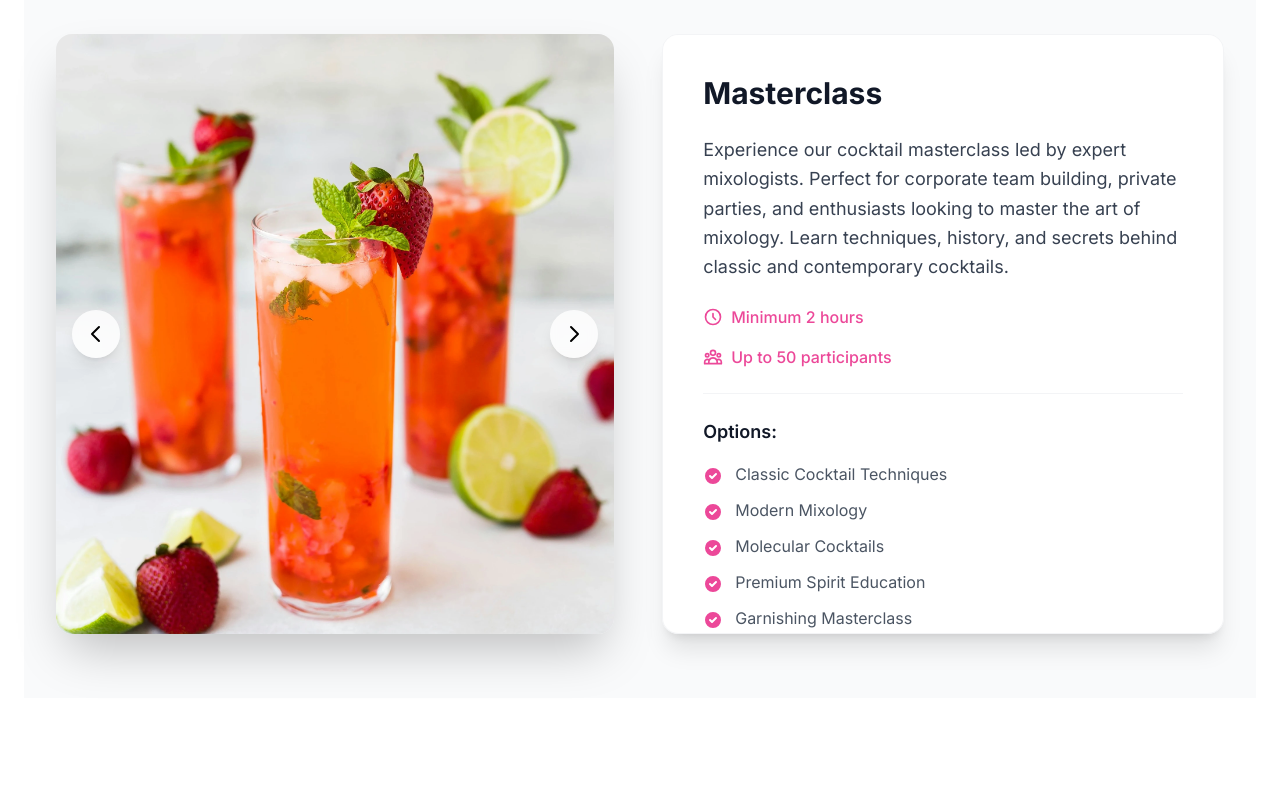
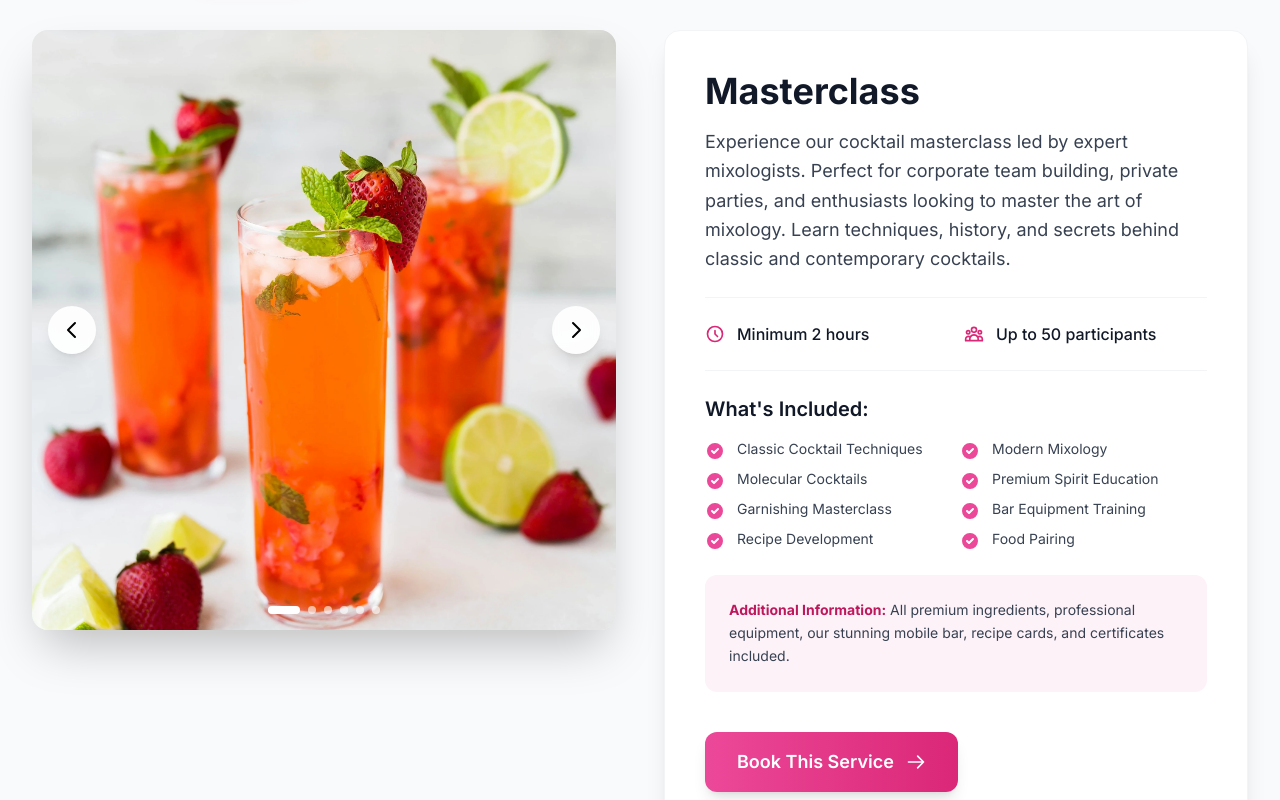
Before and after one commit to amora92/tailwind_mybartenders, a Next.js app: page / in a window 1280 px wide. Shown: the part 3500-4300 px from the top of the page. Built offline with nearby package versions, Linux system fonts and the light colour scheme.

Commit message:
updated and fixed
updated and fixed

```diff
--- a/components/ServicesSection.tsx
+++ b/components/ServicesSection.tsx
@@ -1,6 +1,6 @@
 'use client'
 import React, { useState } from 'react'
-import { motion } from 'framer-motion'
+import { motion, AnimatePresence } from 'framer-motion'
 import ImageRotator from '@/components/Image_Rotator'
 
 const ServicesSection = () => {
@@ -11,8 +11,16 @@ const ServicesSection = () => {
         'Experience our cocktail masterclass led by expert mixologists. Perfect for corporate team building, private parties, and enthusiasts looking to master the art of mixology. Learn techniques, history, and secrets behind classic and contemporary cocktails.',
       image: 'masterclass.webp',
       price: '£ Custom',
-      options:
-        'Classic Cocktail Techniques, Modern Mixology, Molecular Cocktails, Premium Spirit Education, Garnishing Masterclass, Bar Equipment Training, Recipe Development, Food Pairing',
+      options: [
+        'Classic Cocktail Techniques',
+        'Modern Mixology',
+        'Molecular Cocktails',
+        'Premium Spirit Education',
+        'Garnishing Masterclass',
+        'Bar Equipment Training',
+        'Recipe Development',
+        'Food Pairing'
+      ],
       additionalInfo:
         'All premium ingredients, professional equipment, our stunning mobile bar, recipe cards, and certificates included.',
       capacity: 'Up to 50 participants',
@@ -24,8 +32,16 @@ const ServicesSection = () => {
         'Elevate your wedding with our luxury mobile bar service. Our expert mixologists create bespoke cocktail experiences that perfectly complement your special day. From champagne towers to signature cocktails, we ensure unforgettable moments.',
       image: 'wedding.webp',
       price: '£ Custom',
-      options:
-        'Luxury Mobile Bar Setup, Champagne Tower Service, Bride & Groom Signature Cocktails, Premium Spirit Selection, Professional Mixologists, Glassware & Ice, Custom Menu Design, Late Night Service',
+      options: [
+        'Luxury Mobile Bar Setup',
+        'Champagne Tower Service',
+        'Bride & Groom Signature Cocktails',
+        'Premium Spirit Selection',
+        'Professional Mixologists',
+        'Glassware & Ice',
+        'Custom Menu Design',
+        'Late Night Service'
+      ],
       additionalInfo:
         'Full event planning support, custom branding, and premium bar setup included.',
       capacity: 'Up to 250 guests',
@@ -37,8 +53,16 @@ const ServicesSection = () => {
         'Discover finest cocktail experiences through our expert-guided tasting sessions. From rare spirits to innovative cocktail flights, our mixologists guide you through a journey of flavors, techniques, and stories. Perfect for connoisseurs, team events, and special celebrations.',
       image: 'closeup.webp',
       price: '£ Custom',
-      options:
-        'Premium Spirit Tasting, Craft Cocktail Flights, Food & Cocktail Pairing, Rare & Exclusive Spirits, Interactive Mixology Sessions, Blind Tasting Experiences, Spirit Education, Take-Home Tasting Notes',
+      options: [
+        'Premium Spirit Tasting',
+        'Craft Cocktail Flights',
+        'Food & Cocktail Pairing',
+        'Rare & Exclusive Spirits',
+        'Interactive Mixology Sessions',
+        'Blind Tasting Experiences',
+        'Spirit Education',
+        'Take-Home Tasting Notes'
+      ],
       additionalInfo:
         'Professional tasting guidance, premium glassware, tasting mats, detailed spirit information packs, and light refreshments included. Optional take-home gift packs available.',
       capacity: 'Up to 30 participants',
@@ -47,11 +71,20 @@ const ServicesSection = () => {
     {
       title: 'Private Party',
       description:
-        "Transform your private party into an extraordinary experience with our bespoke cocktail services. Whether it's an intimate gathering or a grand celebration, our expert mixologists create a perfect blend of drinks, entertainment, and sophistication. We handle everything from setting up our mobile bar to service and breakdown, ensuring your event is memorable.",
+        "Transform your private party into an extraordinary experience with our bespoke cocktail services. Whether it's an intimate gathering or a grand celebration, our expert mixologists create a perfect blend of drinks, entertainment, and sophistication.",
       image: 'party_cocktails.webp',
       price: '£ Custom',
-      options:
-        'Welcome Drinks, Signature Cocktails, Premium Spirit Selection, Molecular Mixology, Interactive Cocktail Stations, Shot Experiences, Champagne Service, Custom Menu Design, Late Night Service',
+      options: [
+        'Welcome Drinks',
+        'Signature Cocktails',
+        'Premium Spirit Selection',
+        'Molecular Mixology',
+        'Interactive Cocktail Stations',
+        'Shot Experiences',
+        'Champagne Service',
+        'Custom Menu Design',
+        'Late Night Service'
+      ],
       additionalInfo:
         'Full mobile bar setup, premium glassware, professional bartenders, all ingredients, ice, garnishes, and bar equipment included. Custom branding and themed decorations available.',
       capacity: 'Up to 250 guests',
@@ -60,11 +93,20 @@ const ServicesSection = () => {
     {
       title: 'Birthday Party',
       description:
-        'Make your birthday celebration unforgettable with our exclusive cocktail service. We create a vibrant atmosphere with stunning cocktails, interactive experiences, and professional service. From sophisticated soirées to high-energy parties, we customize every detail to match your style and preferences.',
+        'Make your birthday celebration unforgettable with our exclusive cocktail service. We create a vibrant atmosphere with stunning cocktails, interactive experiences, and professional service. From sophisticated soirées to high-energy parties, we customize every detail.',
       image: 'birthday.webp',
       price: '£ Custom',
-      options:
-        'Birthday Signature Cocktails, Shot Experiences, Cocktail Making Games, Premium Spirit Packages, Champagne Towers, Interactive Stations, Custom Menu Design, Party Packages, VIP Service',
+      options: [
+        'Birthday Signature Cocktails',
+        'Shot Experiences',
+        'Cocktail Making Games',
+        'Premium Spirit Packages',
+        'Champagne Towers',
+        'Interactive Stations',
+        'Custom Menu Design',
+        'Party Packages',
+        'VIP Service'
+      ],
       additionalInfo:
         'Complete bar setup, professional mixologists, party props, birthday-themed decorations, custom menus, and premium ingredients included. Special birthday cocktail creation service available.',
       capacity: 'Up to 200 guests',
@@ -76,8 +118,16 @@ const ServicesSection = () => {
         "Elevate your corporate event with our professional cocktail services. From client entertainment to team celebrations, we deliver sophisticated drinking experiences that reflect your brand's excellence. Our corporate packages combine premium service with meticulous attention to detail.",
       image: 'corporate.webp',
       price: '£ Custom',
-      options:
-        'Branded Cocktail Experiences, Corporate Packages, Premium Bar Service, Interactive Mixology, International Spirit Selection, Champagne Reception, Business Lunch Packages, Evening Entertainment',
+      options: [
+        'Branded Cocktail Experiences',
+        'Corporate Packages',
+        'Premium Bar Service',
+        'Interactive Mixology',
+        'International Spirit Selection',
+        'Champagne Reception',
+        'Business Lunch Packages',
+        'Evening Entertainment'
+      ],
       additionalInfo:
         'Full event planning support, branded glassware options, corporate styling, professional staff in formal attire, custom menu development, and complete setup/breakdown service. Photography and video services available.',
       capacity: 'Up to 500 guests',
@@ -86,6 +136,10 @@ const ServicesSection = () => {
   ]
 
   const [selectedServiceIndex, setSelectedServiceIndex] = useState(0)
+
+  const handleServiceChange = index => {
+    setSelectedServiceIndex(index)
+  }
 
   const handleNextService = () => {
     setSelectedServiceIndex(prevIndex => (prevIndex + 1) % services.length)
@@ -100,29 +154,29 @@ const ServicesSection = () => {
   const selectedService = services[selectedServiceIndex]
 
   return (
-    <section
-      id='next-section'
-      className='container mx-auto px-2 md:px-4 lg:px-6 relative flex flex-col'
-    >
-      <section
-        id='next-section'
-        className='container mx-auto px-4 lg:px-6 py-8 flex flex-col items-center'
-      >
+    <section className='relative'>
+      {/* Image Rotator Section */}
+      <div className='container mx-auto px-2 md:px-4 lg:px-6'>
+        <div className='container mx-auto px-4 lg:px-6 py-8 flex flex-col items-center'>
           <ImageRotator />
-      </section>
+        </div>
+      </div>
 
+      {/* Services Section */}
       <div className='py-12 lg:py-16 bg-gray-50'>
         <h1 className='sr-only'>Professional Cocktail and Bar Services</h1>
 
         <div className='container mx-auto px-4 sm:px-6 lg:px-8'>
-          <div className='max-w-4xl mx-auto text-center mb-20'>
+          {/* Header */}
+          <div className='max-w-4xl mx-auto text-center mb-16 lg:mb-20'>
             <motion.div
               initial={{ opacity: 0, y: 20 }}
               whileInView={{ opacity: 1, y: 0 }}
               viewport={{ once: true }}
+              transition={{ duration: 0.6 }}
               className='space-y-6'
             >
-              <h2 className='text-4xl md:text-5xl font-bold text-gray-900 tracking-tight'>
+              <h2 className='text-4xl md:text-5xl lg:text-6xl font-bold text-gray-900 tracking-tight'>
                 Our Services
               </h2>
               <p className='text-xl text-gray-600 leading-relaxed max-w-3xl mx-auto'>
@@ -133,24 +187,26 @@ const ServicesSection = () => {
             </motion.div>
           </div>
 
-          <div className='max-w-7xl mx-auto mb-16'>
+          {/* Service Selector Buttons */}
+          <div className='max-w-6xl mx-auto mb-12'>
             <motion.div
               className='flex flex-wrap justify-center gap-3 md:gap-4'
               initial={{ opacity: 0, y: 20 }}
               whileInView={{ opacity: 1, y: 0 }}
               viewport={{ once: true }}
+              transition={{ duration: 0.6, delay: 0.2 }}
             >
               {services.map((service, index) => (
                 <motion.button
-                  key={index}
+                  key={service.title}
                   whileHover={{ scale: 1.05 }}
                   whileTap={{ scale: 0.95 }}
                   className={`px-6 py-3 rounded-full text-sm font-medium transition-all duration-300 ${
                     index === selectedServiceIndex
-                      ? 'bg-pink-500 text-white shadow-lg'
-                      : 'bg-white text-gray-700 hover:bg-pink-50'
+                      ? 'bg-pink-500 text-white shadow-lg shadow-pink-500/25'
+                      : 'bg-white text-gray-700 hover:bg-pink-50 hover:text-pink-600 shadow-md'
                   }`}
-                  onClick={() => setSelectedServiceIndex(index)}
+                  onClick={() => handleServiceChange(index)}
                 >
                   {service.title}
                 </motion.button>
@@ -158,34 +214,42 @@ const ServicesSection = () => {
             </motion.div>
           </div>
 
+          {/* Main Content */}
           <div className='max-w-7xl mx-auto'>
-            <div className='flex flex-col lg:flex-row gap-8 lg:gap-12'>
+            <div className='grid lg:grid-cols-2 gap-8 lg:gap-12 items-start'>
+              {/* Image Section */}
               <motion.div
                 initial={{ opacity: 0, x: -20 }}
                 whileInView={{ opacity: 1, x: 0 }}
                 viewport={{ once: true }}
-                className='lg:w-1/2'
+                transition={{ duration: 0.6 }}
+                className='relative'
               >
-                <div className='relative h-[600px] rounded-2xl overflow-hidden bg-gray-100 shadow-2xl'>
+                <div className='relative h-[500px] lg:h-[600px] rounded-2xl overflow-hidden bg-gray-100 shadow-2xl'>
+                  <AnimatePresence mode='wait'>
                     <motion.img
                       key={selectedServiceIndex}
-                    initial={{ opacity: 0 }}
-                    animate={{ opacity: 1 }}
+                      initial={{ opacity: 0, scale: 1.05 }}
+                      animate={{ opacity: 1, scale: 1 }}
+                      exit={{ opacity: 0, scale: 0.95 }}
                       transition={{ duration: 0.5 }}
                       src={selectedService.image}
                       alt={`${selectedService.title} - Professional Cocktail Service`}
                       className='w-full h-full object-cover'
                     />
+                  </AnimatePresence>
 
-                  <div className='absolute top-1/2 -translate-y-1/2 left-4 right-4 flex justify-between pointer-events-none'>
+                  {/* Navigation Arrows */}
+                  <div className='absolute top-1/2 -translate-y-1/2 left-4 right-4 flex justify-between'>
                     <motion.button
                       whileHover={{ scale: 1.1 }}
+                      whileTap={{ scale: 0.9 }}
                       onClick={handlePrevService}
-                      className='p-3 rounded-full bg-white/80 backdrop-blur-sm shadow-lg hover:bg-pink-500 hover:text-white transition-all duration-300 pointer-events-auto'
+                      className='p-3 rounded-full bg-white/90 backdrop-blur-sm shadow-lg hover:bg-pink-500 hover:text-white transition-all duration-300 group'
                       aria-label='Previous service'
                     >
                       <svg
-                        className='w-6 h-6'
+                        className='w-6 h-6 transition-transform group-hover:-translate-x-0.5'
                         fill='none'
                         stroke='currentColor'
                         viewBox='0 0 24 24'
@@ -200,12 +264,13 @@ const ServicesSection = () => {
                     </motion.button>
                     <motion.button
                       whileHover={{ scale: 1.1 }}
+                      whileTap={{ scale: 0.9 }}
                       onClick={handleNextService}
-                      className='p-3 rounded-full bg-white/80 backdrop-blur-sm shadow-lg hover:bg-pink-500 hover:text-white transition-all duration-300 pointer-events-auto'
+                      className='p-3 rounded-full bg-white/90 backdrop-blur-sm shadow-lg hover:bg-pink-500 hover:text-white transition-all duration-300 group'
                       aria-label='Next service'
                     >
                       <svg
-                        className='w-6 h-6'
+                        className='w-6 h-6 transition-transform group-hover:translate-x-0.5'
                         fill='none'
                         stroke='currentColor'
                         viewBox='0 0 24 24'
@@ -219,32 +284,56 @@ const ServicesSection = () => {
                       </svg>
                     </motion.button>
                   </div>
+
+                  {/* Service Indicator Dots */}
+                  <div className='absolute bottom-4 left-1/2 -translate-x-1/2 flex space-x-2'>
+                    {services.map((_, index) => (
+                      <button
+                        key={index}
+                        onClick={() => handleServiceChange(index)}
+                        className={`w-2 h-2 rounded-full transition-all duration-300 ${
+                          index === selectedServiceIndex
+                            ? 'bg-white w-8'
+                            : 'bg-white/60 hover:bg-white/80'
+                        }`}
+                        aria-label={`Go to ${services[index].title}`}
+                      />
+                    ))}
+                  </div>
                 </div>
               </motion.div>
 
+              {/* Content Section */}
               <motion.div
                 initial={{ opacity: 0, x: 20 }}
                 whileInView={{ opacity: 1, x: 0 }}
                 viewport={{ once: true }}
-                className='lg:w-1/2 bg-white rounded-2xl p-8 lg:p-10 shadow-xl border border-gray-100 h-[600px] overflow-y-auto'
+                transition={{ duration: 0.6, delay: 0.1 }}
+                className='bg-white rounded-2xl p-8 lg:p-10 shadow-xl border border-gray-100'
               >
+                <AnimatePresence mode='wait'>
                   <motion.div
                     key={selectedServiceIndex}
-                  initial={{ opacity: 0 }}
-                  animate={{ opacity: 1 }}
+                    initial={{ opacity: 0, y: 20 }}
+                    animate={{ opacity: 1, y: 0 }}
+                    exit={{ opacity: 0, y: -20 }}
+                    transition={{ duration: 0.4 }}
                     className='space-y-6'
                   >
-                  <h3 className='text-3xl font-bold text-gray-900'>
+                    <div>
+                      <h3 className='text-3xl lg:text-4xl font-bold text-gray-900 mb-4'>
                         {selectedService.title}
                       </h3>
                       <p className='text-lg text-gray-700 leading-relaxed'>
                         {selectedService.description}
                       </p>
+                    </div>
 
-                  <div className='space-y-4'>
-                    <div className='flex items-center space-x-2 text-pink-500'>
+                    {/* Service Details */}
+                    <div className='grid sm:grid-cols-2 gap-4 py-6 border-y border-gray-100'>
+                      <div className='flex items-center space-x-3 text-pink-600'>
                         <svg
-                        className='w-5 h-5'
+                          className='w-5 h-5 flex-shrink-0'
                           fill='none'
                           stroke='currentColor'
                           viewBox='0 0 24 24'
@@ -256,13 +345,13 @@ const ServicesSection = () => {
                             d='M12 8v4l3 3m6-3a9 9 0 11-18 0 9 9 0 0118 0z'
                           />
                         </svg>
-                      <span className='font-medium'>
+                        <span className='font-medium text-gray-900'>
                           {selectedService.lengthOfService}
                         </span>
                       </div>
-                    <div className='flex items-center space-x-2 text-pink-500'>
+                      <div className='flex items-center space-x-3 text-pink-600'>
                         <svg
-                        className='w-5 h-5'
+                          className='w-5 h-5 flex-shrink-0'
                           fill='none'
                           stroke='currentColor'
                           viewBox='0 0 24 24'
@@ -274,29 +363,28 @@ const ServicesSection = () => {
                             d='M17 20h5v-2a3 3 0 00-5.356-1.857M17 20H7m10 0v-2c0-.656-.126-1.283-.356-1.857M7 20H2v-2a3 3 0 015.356-1.857M7 20v-2c0-.656.126-1.283.356-1.857m0 0a5.002 5.002 0 019.288 0M15 7a3 3 0 11-6 0 3 3 0 016 0zm6 3a2 2 0 11-4 0 2 2 0 014 0zM7 10a2 2 0 11-4 0 2 2 0 014 0z'
                           />
                         </svg>
-                      <span className='font-medium'>
+                        <span className='font-medium text-gray-900'>
                           {selectedService.capacity}
                         </span>
                       </div>
                     </div>
 
-                  <div className='border-t border-gray-100 pt-6 mt-6'>
-                    <h4 className='text-lg font-semibold text-gray-900 mb-4'>
-                      Options:
+                    {/* Options */}
+                    <div>
+                      <h4 className='text-xl font-semibold text-gray-900 mb-4'>
+                        What's Included:
                       </h4>
-                    <ul className='space-y-3'>
-                      {selectedService.options
-                        .split(',')
-                        .map((option, index) => (
-                          <motion.li
-                            key={index}
+                      <div className='grid sm:grid-cols-2 gap-2'>
+                        {selectedService.options.map((option, index) => (
+                          <motion.div
+                            key={`${selectedServiceIndex}-${index}`}
                             initial={{ opacity: 0, x: 20 }}
                             animate={{ opacity: 1, x: 0 }}
-                            transition={{ delay: index * 0.1 }}
+                            transition={{ delay: index * 0.05 }}
                             className='flex items-start space-x-3'
                           >
                             <svg
-                              className='w-5 h-5 text-pink-500 mt-1'
+                              className='w-5 h-5 text-pink-500 mt-0.5 flex-shrink-0'
                               fill='currentColor'
                               viewBox='0 0 20 20'
                             >
@@ -306,22 +394,35 @@ const ServicesSection = () => {
                                 clipRule='evenodd'
                               />
                             </svg>
-                            <span className='text-gray-600'>
-                              {option.trim()}
+                            <span className='text-gray-700 text-sm'>
+                              {option}
                             </span>
-                          </motion.li>
+                          </motion.div>
                         ))}
-                    </ul>
+                      </div>
                     </div>
 
-                  <div className='pt-6'>
-                    <a
+                    {/* Additional Info */}
+                    <div className='bg-pink-50 rounded-xl p-6'>
+                      <p className='text-gray-700 text-sm leading-relaxed'>
+                        <strong className='text-pink-700'>
+                          Additional Information:
+                        </strong>{' '}
+                        {selectedService.additionalInfo}
+                      </p>
+                    </div>
+
+                    {/* CTA Button */}
+                    <div className='pt-4'>
+                      <motion.a
                         href='/contact_us'
-                      className='inline-flex items-center px-6 py-3 text-base font-medium text-white bg-pink-500 rounded-lg hover:bg-pink-600 transition-colors duration-300'
+                        whileHover={{ scale: 1.02 }}
+                        whileTap={{ scale: 0.98 }}
+                        className='inline-flex items-center px-8 py-4 text-lg font-semibold text-white bg-gradient-to-r from-pink-500 to-pink-600 rounded-xl hover:from-pink-600 hover:to-pink-700 transition-all duration-300 shadow-lg hover:shadow-xl group'
                       >
                         Book This Service
                         <motion.svg
-                        className='ml-2 w-5 h-5'
+                          className='ml-3 w-5 h-5'
                           whileHover={{ x: 5 }}
                           transition={{ type: 'spring', stiffness: 400 }}
                           fill='none'
@@ -335,9 +436,10 @@ const ServicesSection = () => {
                             d='M14 5l7 7m0 0l-7 7m7-7H3'
                           />
                         </motion.svg>
-                    </a>
+                      </motion.a>
                     </div>
                   </motion.div>
+                </AnimatePresence>
               </motion.div>
             </div>
           </div>
```
Lines whose indentation alone changed are shown as unchanged.
